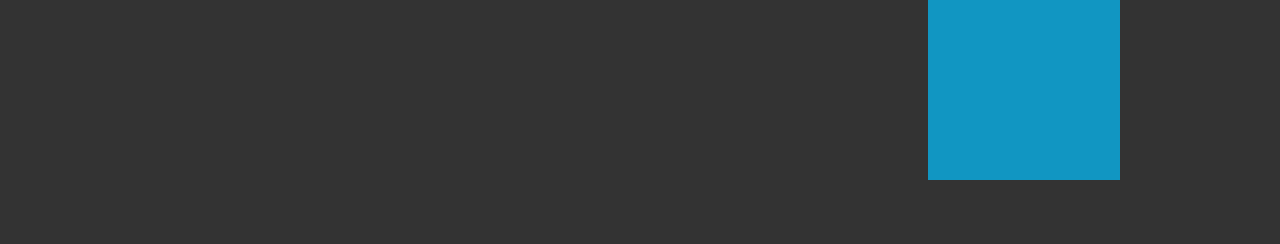
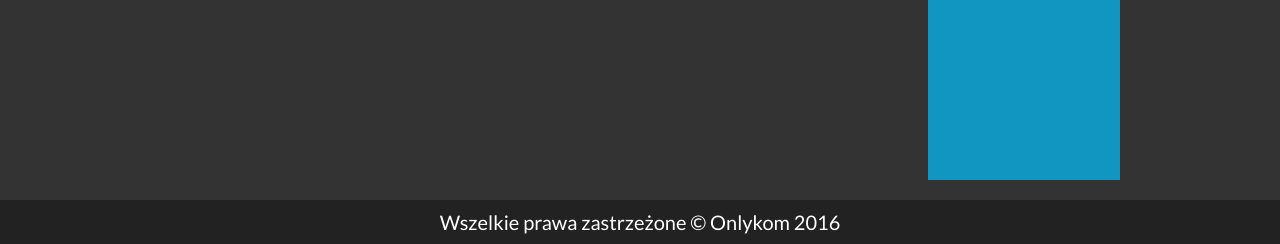
Before and after one commit to JasiekKasprzyk/Website, a PHP site: page / in a window 1280 px wide. Shown: the part 710-954 px from the top of the page. Before the commit the page ends 890 px from the top, so only its background shows below. Run offline with PHP 8.4, Linux system fonts and the light colour scheme; data that the repository does not hold is empty; some libraries are stand-ins or nearby versions.

Commit message:
added footer

```diff
--- a/index.php
+++ b/index.php
@@ -142,6 +142,9 @@
 			<div style="clear: both">
 			</div>
 		</div>
+		<div id="footer">
+			Wszelkie prawa zastrzeżone &copy; Onlykom 2016
+		</div>
 	</div>
 </body>
 
--- a/style.css
+++ b/style.css
@@ -229,6 +229,14 @@ img#logo
 	color: #22A7D3;
 }
 
+#footer
+{
+	background-color: #222222;
+	text-align: center;
+	padding: 10px;
+	font-size: 20px;
+}
+
 @media (max-width: 1000px)
 {
 	.container
```
